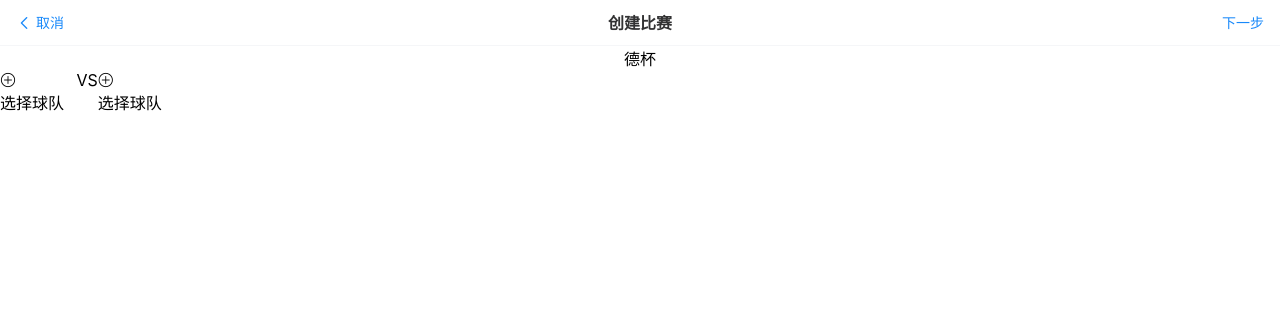
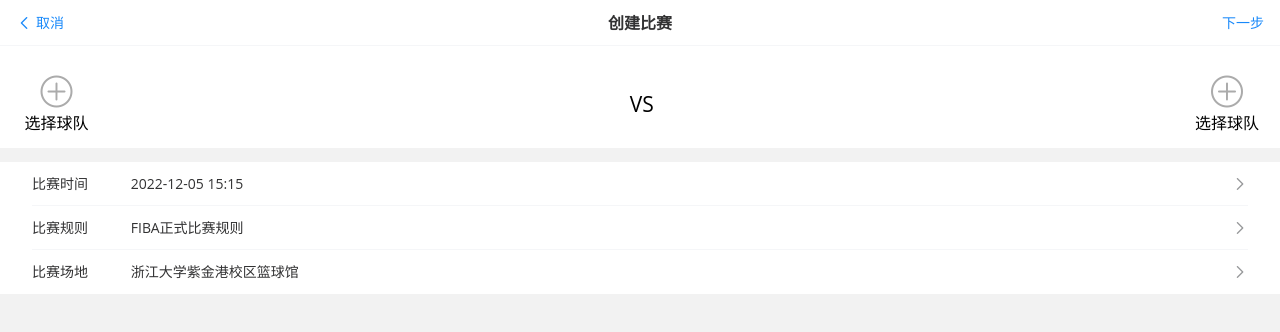
Before and after one commit to cn1001wang/basketball, a Vue app in the folder h5/: page /game/add in a window 1280 px wide. Shown: the top 332 px of the page. Built offline with nearby package versions, Linux system fonts and the light colour scheme; a web font is replaced by a local one.

Commit message:
upd: game

```diff
--- a/h5/components.d.ts
+++ b/h5/components.d.ts
@@ -12,11 +12,14 @@ declare module '@vue/runtime-core' {
     VanActionSheet: typeof import('vant/es')['ActionSheet']
     VanButton: typeof import('vant/es')['Button']
     VanCellGroup: typeof import('vant/es')['CellGroup']
+    VanDatePicker: typeof import('vant/es')['DatePicker']
     VanField: typeof import('vant/es')['Field']
     VanForm: typeof import('vant/es')['Form']
     VanIcon: typeof import('vant/es')['Icon']
     VanImage: typeof import('vant/es')['Image']
     VanNavBar: typeof import('vant/es')['NavBar']
+    VanPicker: typeof import('vant/es')['Picker']
+    VanPickerGroup: typeof import('vant/es')['PickerGroup']
     VanPopup: typeof import('vant/es')['Popup']
     VanSwipeCell: typeof import('vant/es')['SwipeCell']
     VanTab: typeof import('vant/es')['Tab']
@@ -24,5 +27,6 @@ declare module '@vue/runtime-core' {
     VanTabbarItem: typeof import('vant/es')['TabbarItem']
     VanTabs: typeof import('vant/es')['Tabs']
     VanTag: typeof import('vant/es')['Tag']
+    VanTimePicker: typeof import('vant/es')['TimePicker']
   }
 }
--- a/h5/index.html
+++ b/h5/index.html
@@ -4,7 +4,7 @@
     <meta charset="UTF-8" />
     <link rel="icon" href="/favicon.ico" />
     <meta name="viewport" content="width=device-width, initial-scale=1.0" />
-    <title>Vite App</title>
+    <title>掌上篮球</title>
   </head>
   <body>
     <div id="app"></div>
--- a/h5/src/assets/style/common.scss
+++ b/h5/src/assets/style/common.scss
@@ -9,7 +9,7 @@
 
 html,
 body {
-  // font: normal 14px/1 'Lantinghei SC', 'Open Sans', 'Hiragino Sans GB', 'WenQuanYi Micro Hei', 'Microsoft YaHei', STHeiti, SimSun, Arial, sans-serif;
+  font: normal 16px 'Lantinghei SC', 'Open Sans', 'Hiragino Sans GB', 'WenQuanYi Micro Hei', 'Microsoft YaHei', STHeiti, SimSun, Arial, sans-serif;
   background-color: white;
 }
 
@@ -159,3 +159,7 @@ label {
   text-align: right;
   margin-left: 1em;
 }
+.main-bg{
+  background-color: #f2f2f2;
+  min-height: calc(100vh - 46px);
+}
--- a/h5/src/pages/game/Add.vue
+++ b/h5/src/pages/game/Add.vue
@@ -7,45 +7,139 @@
     @click-left="onClickLeft"
     @click-right="onSubmit"
   />
-  <div>
-    <p class="text-center">德杯</p>
-    <div class="d-flex">
-      <div>
-        <van-icon name="add-o" />
-        <p>选择球队</p>
+  <div class="main-bg">
+    <div class="bg-white py-4 mb-4">
+      <p class="text-center py-2 fs-xl">{{ props.matchName }}</p>
+      <div class="d-flex jc-between ai-center">
+        <div class="d-flex pl-3">
+          <div class="text-center pr-3 pl-4">
+            <van-icon name="add-o" size="36" color="#ababab" />
+            <p>选择球队</p>
+          </div>
+          <i class="iconfont icon-Jersey"></i>
+        </div>
+        <div class="fs-xxl">VS</div>
+        <div class="d-flex pr-2">
+          <i class="iconfont icon-Jersey"></i>
+          <div class="text-center pr-4 pl-3">
+            <van-icon name="add-o" size="36" color="#ababab" />
+            <p>选择球队</p>
+          </div>
+        </div>
       </div>
-      <i class="iconfont icon-Jersey"></i>
-      <div>VS</div>
-      <div>
-        <van-icon name="add-o" />
-        <p>选择球队</p>
-      </div>
+    </div>
+    <div class="bg-white mb-4">
+      <van-cell-group inset>
+        <van-field
+          v-model="form.dateTime"
+          is-link
+          readonly
+          name="dateTime"
+          label="比赛时间"
+          placeholder="点击选择比赛时间"
+          @click="timePickerVisible = true"
+        />
+        <van-popup v-model:show="timePickerVisible" position="bottom">
+          <van-picker-group
+            title="比赛时间"
+            :tabs="['选择日期', '选择时间']"
+            @confirm="onTimeConfirm"
+            @cancel="timePickerVisible = false"
+          >
+            <van-date-picker v-model="currentDate" />
+            <van-time-picker v-model="currentTime" />
+          </van-picker-group>
+        </van-popup>
+        <van-field
+          :model-value="activeRuleName"
+          is-link
+          readonly
+          name="rule"
+          label="比赛规则"
+          placeholder="选择规则"
+          @click="rulePickerVisible = true"
+        />
+        <van-popup v-model:show="rulePickerVisible" position="bottom">
+          <van-picker
+            v-model="rule"
+            :columns="ruleColumns"
+            @confirm="onRuleConfirm"
+            @cancel="rulePickerVisible = false"
+          />
+        </van-popup>
+        <van-field
+          :model-value="activePlaceName"
+          is-link
+          readonly
+          name="rule"
+          label="比赛场地"
+          placeholder="选择场地"
+          @click="placePickerVisible = true"
+        />
+        <van-popup v-model:show="placePickerVisible" position="bottom">
+          <van-picker
+            v-model="place"
+            :columns="placeColumns"
+            @confirm="onPlaceConfirm"
+            @cancel="placePickerVisible = false"
+          />
+        </van-popup>
+      </van-cell-group>
     </div>
   </div>
 </template>
 <script setup lang="ts">
 import router from '@/router'
-import { reactive, ref, defineProps } from 'vue'
+import { reactive, ref, defineProps, computed } from 'vue'
 import { matchApi } from '@/service/api/index.js'
 import { showToast } from 'vant'
 import dayjs from 'dayjs'
 import 'vant/es/toast/style'
 
 const props = defineProps({
-  matchId: Number,
+  matchId: String,
   matchName: String,
 })
 
 const tick = ref(0)
-
+let now = dayjs()
 const form = reactive({
   match: props.matchId,
   dateTime: dayjs().format('YYYY-MM-DD HH:mm'),
-  rule: null,
-  place: null,
+  rule: '1',
+  place: '1',
   teama: '',
   teamb: '',
 })
+const rule = ref(['1'])
+const place = ref(['1'])
+const currentDate = ref([now.format('YYYY'), now.format('MM'), now.format('DD')])
+const currentTime = ref([now.format('HH'), now.format('mm')])
+const ruleColumns = reactive([
+  { text: 'FIBA正式比赛规则', value: '1' },
+  { text: '抢分模式（单节）', value: '2' },
+  { text: '抢分模式（累计）', value: '3' },
+])
+const activeRuleName = computed(() => ruleColumns.find((o) => o.value === form.rule)?.text)
+const placeColumns = reactive([
+  { text: '浙江大学紫金港校区篮球馆', value: '1' },
+  { text: '深圳大学篮球馆', value: '2' },
+])
+const activePlaceName = computed(() => placeColumns.find((o) => o.value === form.place)?.text)
+
+const timePickerVisible = ref(false)
+const rulePickerVisible = ref(false)
+const placePickerVisible = ref(false)
+
+function onTimeConfirm() {}
+function onRuleConfirm({ selectedValues }: { selectedValues: Array<string> }) {
+  form.rule = selectedValues[0]
+  rulePickerVisible.value = false
+}
+function onPlaceConfirm({ selectedValues }: { selectedValues: Array<string> }) {
+  form.place = selectedValues[0]
+  placePickerVisible.value = false
+}
 
 function onClickLeft() {
   router.back()
@@ -65,3 +159,9 @@ async function onSubmit() {
   router.back()
 }
 </script>
+<style lang="scss">
+.icon-Jersey {
+  font-size: 32px;
+  margin-top: 12px;
+}
+</style>
--- a/h5/src/pages/game/Game.vue
+++ b/h5/src/pages/game/Game.vue
@@ -1,25 +1,15 @@
 <template>
   <div class="page-header">
     <div class="page-header-action">
-      <van-icon
-        name="bar-chart-o"
-        size="22"
-      />
+      <van-icon name="bar-chart-o" size="22" />
     </div>
     <div @click="openMatchList">
-      <span v-if="data.activeMatch">{{data.activeMatch.name }}</span>
+      <span v-if="data.activeMatch">{{ data.activeMatch.name }}</span>
       <span v-else>请添加赛事</span>
-      <van-icon
-        name="arrow-down"
-        class="ml-2"
-      />
+      <van-icon name="arrow-down" class="ml-2" />
     </div>
     <div class="page-header-action">
-      <van-icon
-        name="plus"
-        size="22"
-        @click="openAdd"
-      />
+      <van-icon v-if="data.activeMatch" name="plus" size="22" @click="openAdd" />
     </div>
   </div>
   <div class="text-center">
@@ -46,10 +36,7 @@
               <span class="score-span">16</span>
             </div>
             <div>
-              <van-tag
-                type="success"
-                round
-              >进行中</van-tag>
+              <van-tag type="success" round>进行中</van-tag>
             </div>
             <div class="text-grey">回浦中学篮球场</div>
           </div>
@@ -66,12 +53,7 @@
           </div>
         </div>
         <template #right>
-          <van-button
-            class="delete-button"
-            square
-            type="danger"
-            text="删除"
-          />
+          <van-button class="delete-button" square type="danger" text="删除" />
         </template>
       </van-swipe-cell>
     </div>
@@ -83,32 +65,18 @@
     close-on-click-action
     @select="actionClick"
   />
-  <van-popup
-    v-model:show="matchListVisible"
-    round
-    :style="{ height: '50%' }"
-  >
+  <van-popup v-model:show="matchListVisible" round :style="{ height: '50%' }">
     <div class="game-list-wrap">
       <div class="game-list-header">选择赛事</div>
       <div class="game-list-content">
-        <div
-          v-for="(match, i) in matches"
-          :key="i"
-          class="game-list-data"
-        >
+        <div v-for="(match, i) in matches" :key="i" class="game-list-data">
           <p>{{ match.name }}</p>
           <button @click="removeMatch(match)">删除</button>
           <p class="fs-sm">{{ match.teams.length }}支球队</p>
         </div>
       </div>
-      <div
-        class="game-list-footer"
-        @click="toMatchAdd"
-      >
-        <van-icon
-          name="plus"
-          size="22"
-        />
+      <div class="game-list-footer" @click="toMatchAdd">
+        <van-icon name="plus" size="22" />
         创建赛事
       </div>
     </div>
@@ -122,9 +90,9 @@ const router = useRouter()
 
 const addVisible = ref(false)
 const addActions = [{ name: '创建新比赛' }, { name: '添加比赛结果' }, { name: '创建队内赛' }]
-function actionClick(item){
-  console.log(item.name);
-  router.push("/game/add")
+function actionClick(item) {
+  let match=data.activeMatch
+  router.push(`/game/add?matchId=${match._id}&matchName=${match.name}`)
 }
 
 function openAdd() {
--- a/h5/src/router/index.ts
+++ b/h5/src/router/index.ts
@@ -38,7 +38,7 @@ const routes: RouteRecordRaw[] = [
     path: '/game/add',
     name: 'GameAdd',
     component: () => import('@/pages/game/Add.vue'),
-    props: (route) => ({ matchId: Number(route.query.matchId), matchName: route.query.matchName }),
+    props: (route) => ({ matchId: route.query.matchId, matchName: route.query.matchName }),
   },
 ]
 
```
Also changed, not shown: 1 other file (tests, documents, lock files or other folders).
